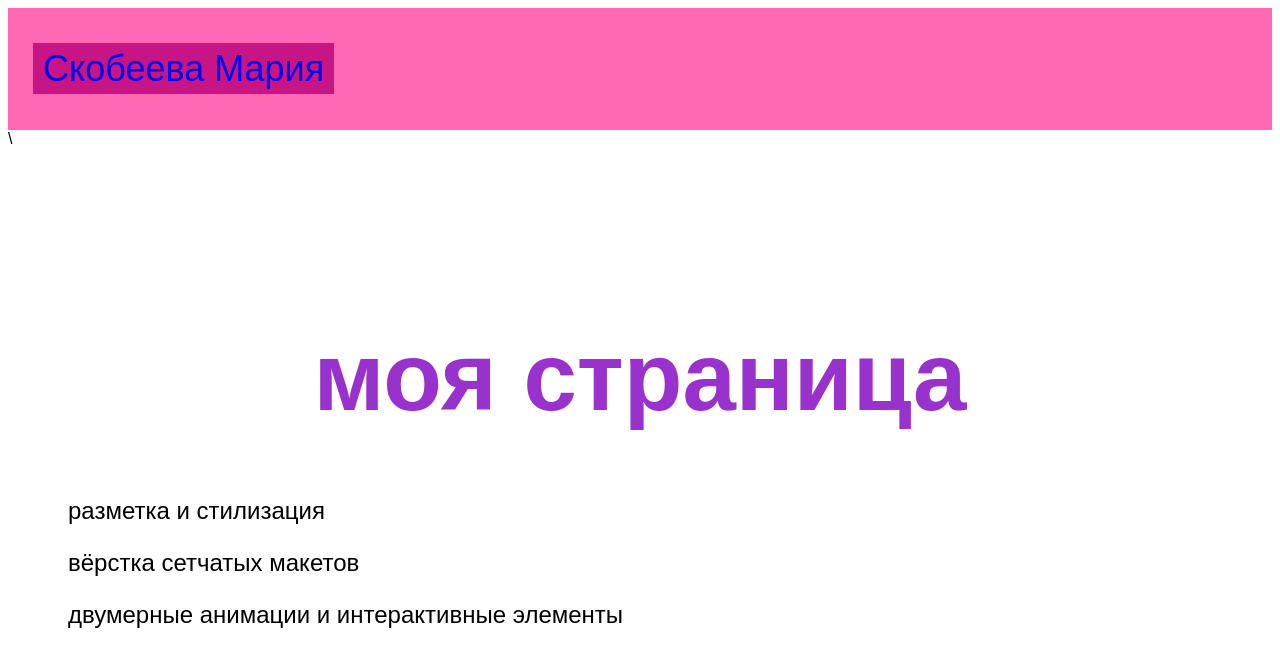
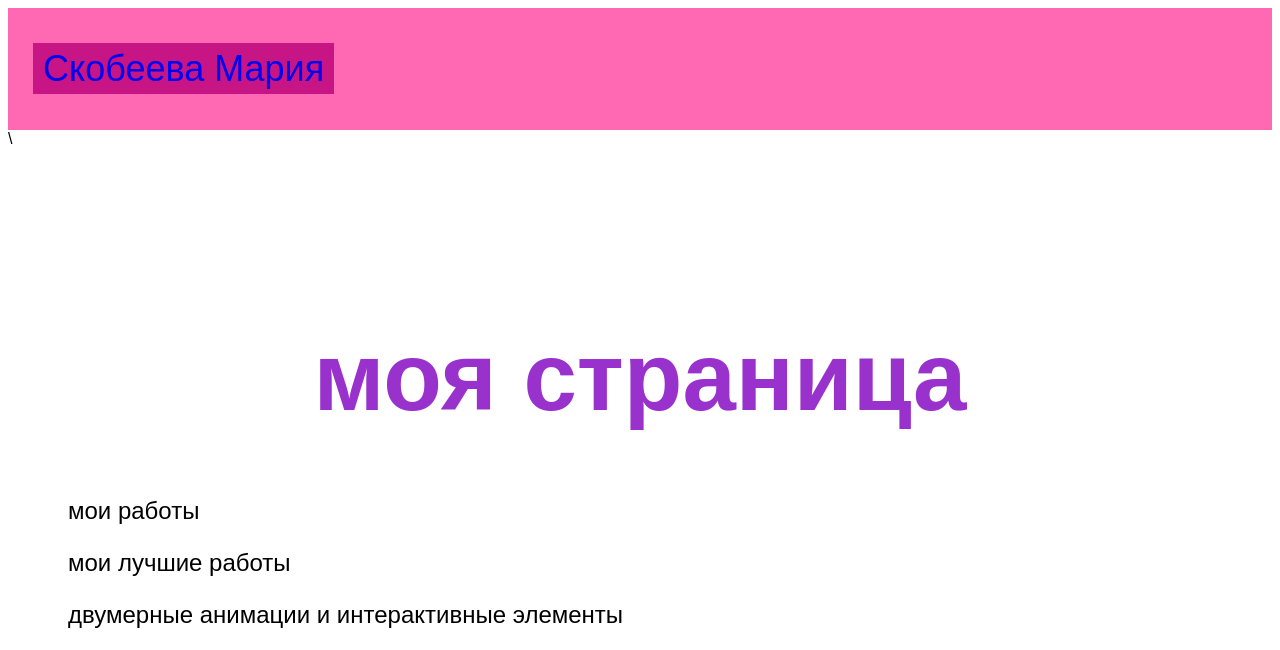
Before and after one commit to masha76965/jgjbjuyyoi, a plain HTML site: page index.html in a window 1280 px wide. Shown: the top 650 px of the page. Drawn offline with Linux system fonts and the light colour scheme.

Commit message:
Update index.html

```diff
--- a/index.html
+++ b/index.html
@@ -10,8 +10,8 @@
     <main>
 
       <h1><br/> моя страница</h1>
-      <p>разметка и стилизация</p>
-      <p>вёрстка сетчатых макетов</p>
+      <p>мои работы</p>
+      <p>мои лучшие работы</p>
       <p>двумерные анимации и интерактивные элементы</p>
       <p>мультимедиа на сайте</p>
       <img src="https://mars.algoritmika.org/uploads/2021/04/carousel-1684591_0_1618254197.svg" width="830px" height="550px"/>
```
